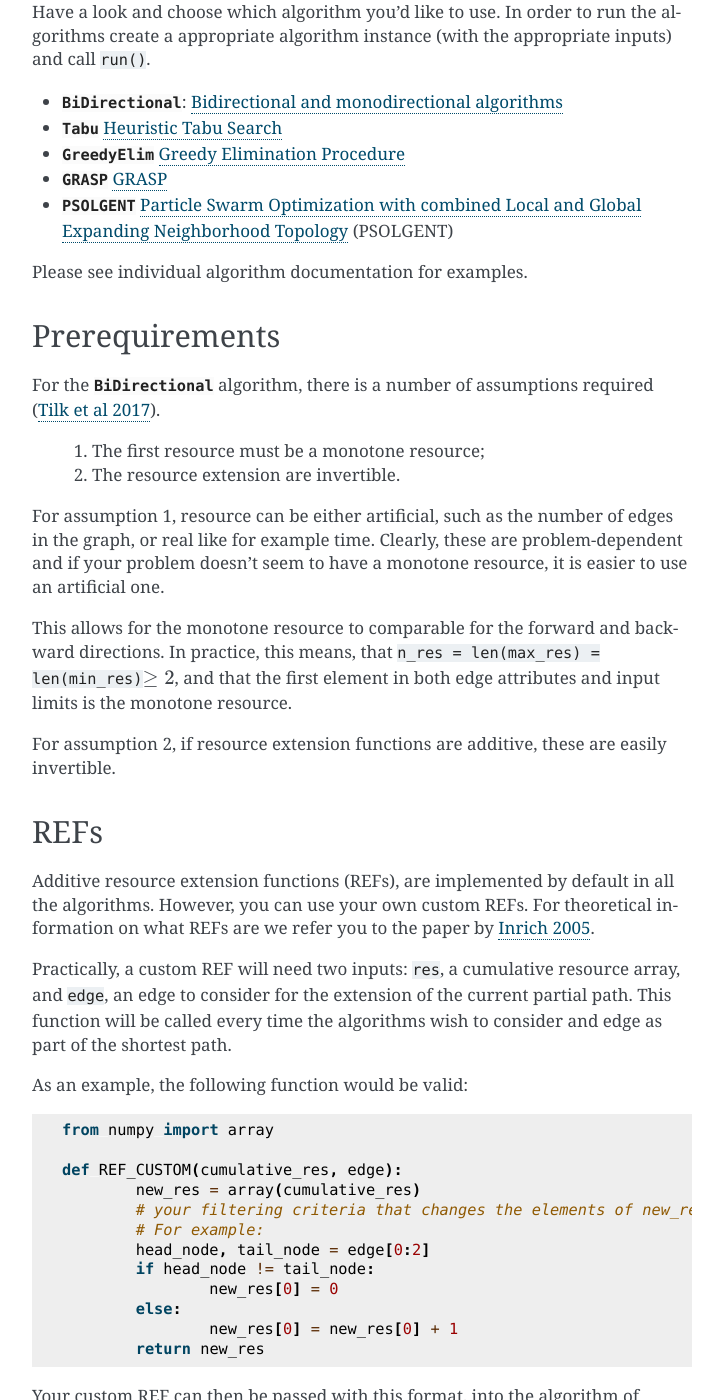
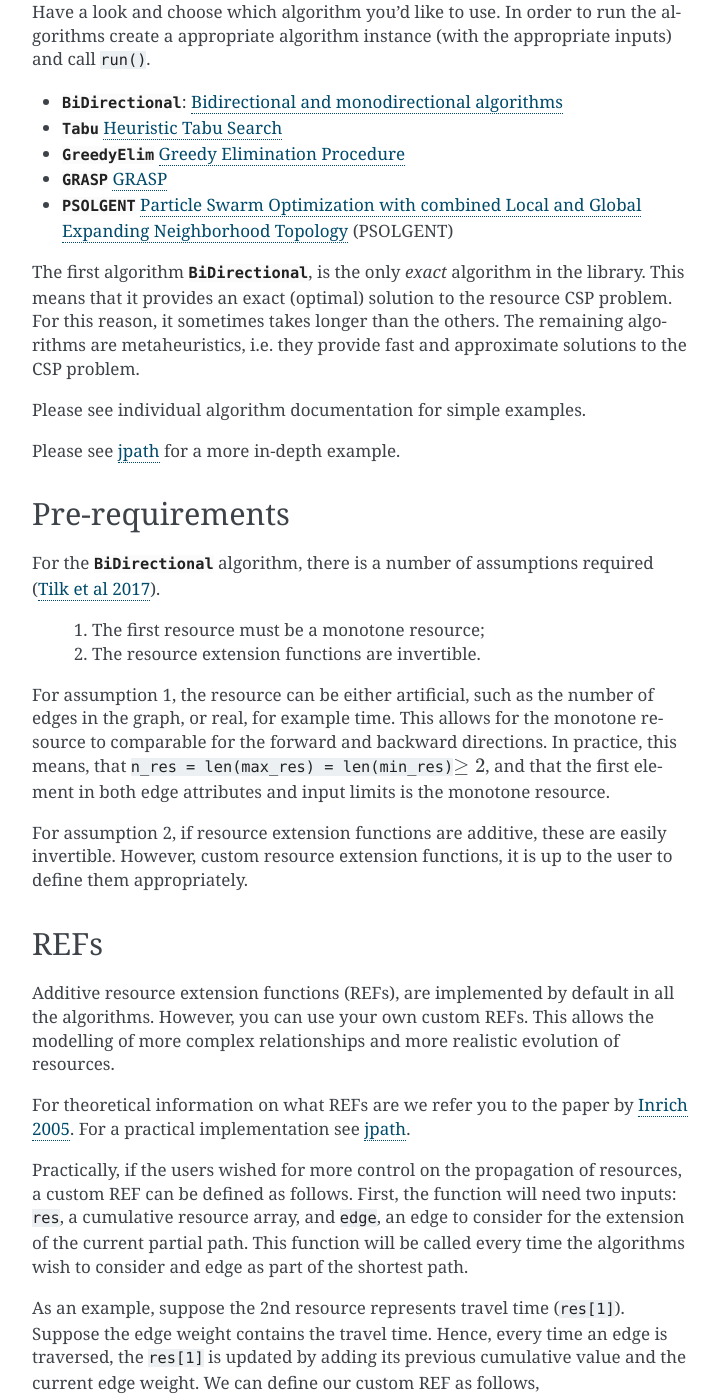
Before and after one commit to torressa/cspy, a Sphinx documentation site: the page built from docs/how_to.rst, in a window 1280 px wide and 1400 px high, scrolled down 798 px. Shown: the whole window, without its empty margins (388-1111 px from the left). Built offline with Sphinx 7.4.7, drawn with Linux system fonts in a browser that asks for light colours; formulas are drawn with MathJax 3; some of the changed text lies outside the part shown.

Commit message:
corrected paper, updated docs #14

```diff
--- a/docs/how_to.rst
+++ b/docs/how_to.rst
@@ -38,8 +38,11 @@ Have a look and choose which algorithm you'd like to use. In order to run the al
 - :class:`GRASP` `GRASP`_
 - :class:`PSOLGENT` `Particle Swarm Optimization with combined Local and Global Expanding Neighborhood Topology`_ (PSOLGENT)
 
+The first algorithm :class:`BiDirectional`, is the only *exact* algorithm in the library. This means that it provides an exact (optimal) solution to the resource CSP problem. For this reason, it sometimes takes longer than the others. The remaining algorithms are metaheuristics, i.e. they provide fast and approximate solutions to the CSP problem.
 
-Please see individual algorithm documentation for examples.
+Please see individual algorithm documentation for simple examples.
+
+Please see `jpath`_ for a more in-depth example.
 
 .. _Bidirectional and monodirectional algorithms: https://cspy.readthedocs.io/en/latest/api/cspy.BiDirectional.html
 .. _Heuristic Tabu Search: https://cspy.readthedocs.io/en/latest/api/cspy.Tabu.html
@@ -47,30 +50,31 @@ Please see individual algorithm documentation for examples.
 .. _Particle Swarm Optimization with combined Local and Global Expanding Neighborhood Topology: https://cspy.readthedocs.io/en/latest/api/cspy.PSOLGENT.html
 .. _GRASP: https://cspy.readthedocs.io/en/latest/api/cspy.GRASP.html
 .. _Marinakis et al 2017: https://www.sciencedirect.com/science/article/pii/S0377221717302357z
+.. _jpath: https://github.com/torressa/jpath
 
-Prerequirements
-~~~~~~~~~~~~~~~
+Pre-requirements
+~~~~~~~~~~~~~~~~
 
 For the :class:`BiDirectional` algorithm, there is a number of assumptions required (`Tilk et al 2017`_).
 
  1. The first resource must be a monotone resource;
- 2. The resource extension are invertible.
+ 2. The resource extension functions are invertible.
 
-For assumption 1, resource can be either artificial, such as the number of edges in the graph, or real like for example time. Clearly, these are problem-dependent and if your problem doesn't seem to have a monotone resource, it is easier to use an artificial one.
-
+For assumption 1, the resource can be either artificial, such as the number of edges in the graph, or real, for example time.
 This allows for the monotone resource to comparable for the forward and backward directions. In practice, this means, that ``n_res = len(max_res) = len(min_res)``:math:`\geq 2`, and that the first element in both edge attributes and input limits is the monotone resource.
 
-For assumption 2, if resource extension functions are additive, these are easily invertible.
-
+For assumption 2, if resource extension functions are additive, these are easily invertible. However, custom resource extension functions, it is up to the user to define them appropriately.
 
 REFs
 ~~~~
 
-Additive resource extension functions (REFs), are implemented by default in all the algorithms. However, you can use your own custom REFs. For theoretical information on what REFs are we refer you to the paper by `Inrich 2005`_.
+Additive resource extension functions (REFs), are implemented by default in all the algorithms. However, you can use your own custom REFs. This allows the modelling of more complex relationships and more realistic evolution of resources.
 
-Practically, a custom REF will need two inputs: ``res``, a cumulative resource array, and ``edge``, an edge to consider for the extension of the current partial path. This function will be called every time the algorithms wish to consider and edge as part of the shortest path.
+For theoretical information on what REFs are we refer you to the paper by `Inrich 2005`_. For a practical implementation see `jpath`_.
 
-As an example, the following function would be valid:
+Practically, if the users wished for more control on the propagation of resources, a custom REF can be defined as follows. First, the function will need two inputs: ``res``, a cumulative resource array, and ``edge``, an edge to consider for the extension of the current partial path. This function will be called every time the algorithms wish to consider and edge as part of the shortest path.
+
+As an example, suppose the 2nd resource represents travel time (``res[1]``). Suppose the edge weight contains the travel time. Hence, every time an edge is traversed, the ``res[1]`` is updated by adding its previous cumulative value and the current edge weight. We can define our custom REF as follows,
 
 .. code-block:: python
 
@@ -80,14 +84,11 @@ As an example, the following function would be valid:
         	new_res = array(cumulative_res)
         	# your filtering criteria that changes the elements of new_res
         	# For example:
-        	head_node, tail_node = edge[0:2]
-        	if head_node != tail_node:
-        		new_res[0] = 0
-        	else:
-        		new_res[0] = new_res[0] + 1
+        	head_node, tail_node, egde_data = edge[0:3]
+        	new_res[1] += edge_data['weight']
         	return new_res
 
-Your custom REF can then be passed with this format, into the algorithm of choice using the ``REF`` argument (see individual algorithms for details). Note that for the :class:`BiDirectional` algorithm, due to the properties of the algorithm, if you want to use this feature, you have to pass two custom REFs: one for the forward search and one for the backward search. Where the backward REF has to be the inverse of the forward REF, otherwise the algorithm will not return a meaningful path (`Tilk et al 2017`_).
+Your custom REF can then be passed with this format, into the algorithm of choice using the ``REF`` argument (see individual algorithms for details). Note that for the :class:`BiDirectional` algorithm, due to the properties of the algorithm, if you want to use this feature, you have to pass two custom REFs: one for the forward search and one for the backward search. Where the backward REF has to be the inverse of the forward REF, otherwise the algorithm will not return a meaningful path (`Tilk et al 2017`_). It is up to the user to ensure this is the case.
 
 
 .. _Tilk et al 2017: https://www.sciencedirect.com/science/article/pii/S0377221717302035
```
Also changed, not shown: CHANGELOG.md (+5 -0 lines), README.md (+10 -10 lines), docs/index.rst (+10 -10 lines), paper/paper.md (+1 -2 lines).
